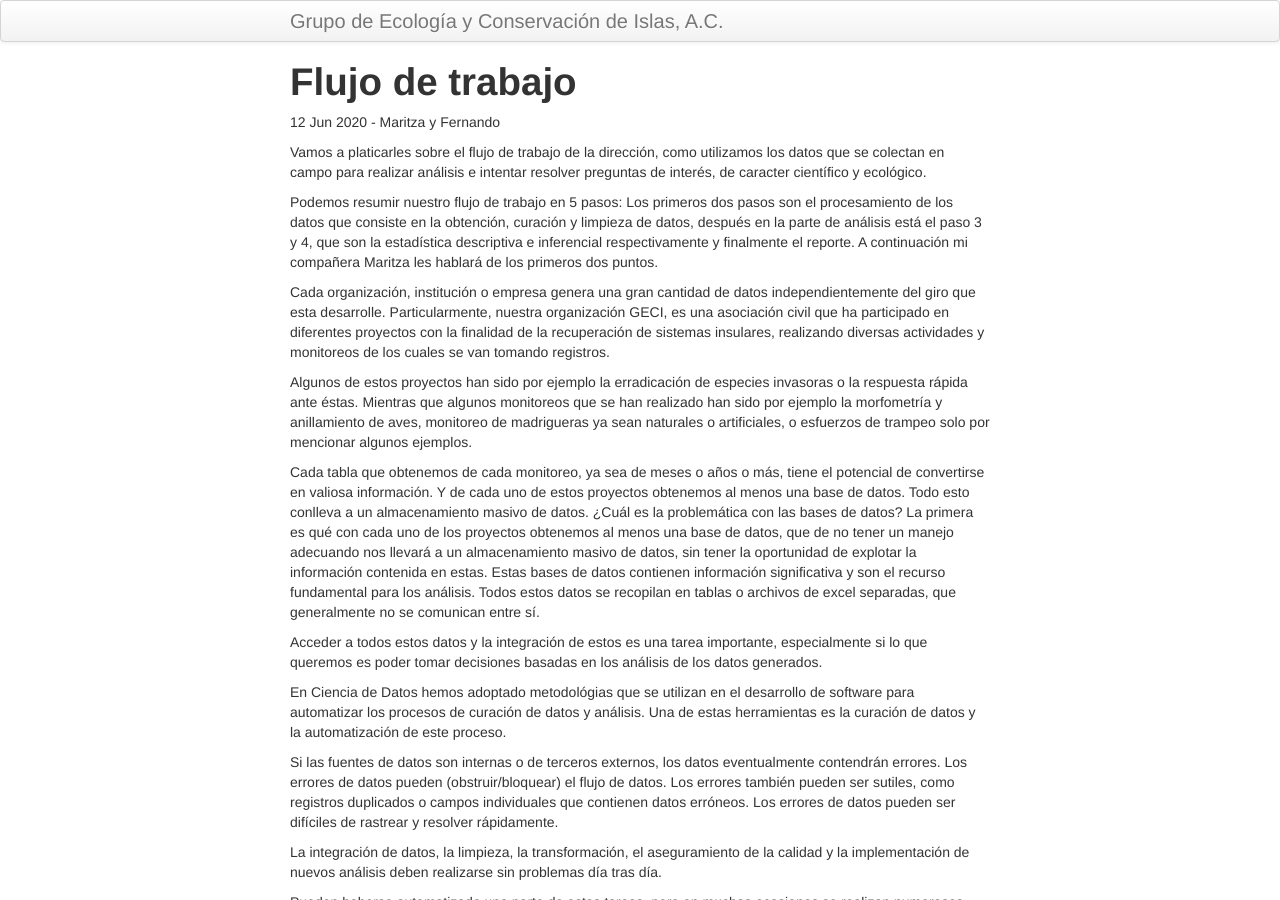
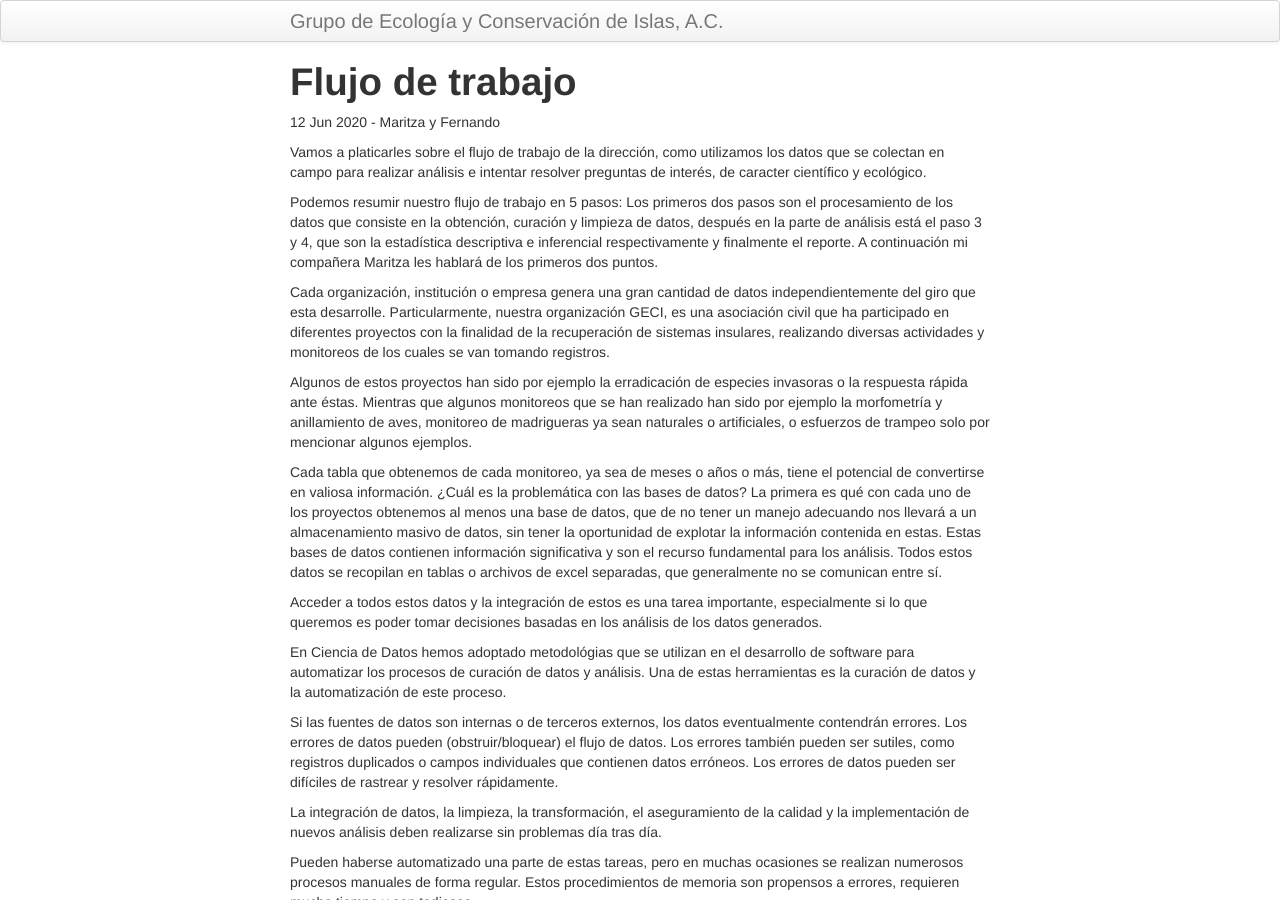
Before and after one commit to LizethMReyes/islasgeci.github.io, a Jekyll site: the page built from _posts/2020-06-12-flujo-trabajo.md, in a window 1280 px wide and 900 px high. Built offline with Jekyll 4.4.1, drawn with Linux system fonts in a browser that asks for light colours.

Commit message:
Update _posts/2020-06-12-flujo-trabajo.md

```diff
--- a/_posts/2020-06-12-flujo-trabajo.md
+++ b/_posts/2020-06-12-flujo-trabajo.md
@@ -16,7 +16,7 @@ Particularmente, nuestra organización GECI, es una asociación civil que ha par
 Algunos de estos proyectos han sido por ejemplo la erradicación de especies invasoras o la respuesta rápida ante éstas. Mientras que algunos monitoreos que se han realizado han sido por ejemplo la morfometría y anillamiento de aves, monitoreo de madrigueras ya sean naturales o artificiales, o esfuerzos de trampeo solo por mencionar algunos ejemplos.
 
 
-Cada tabla que obtenemos de cada monitoreo, ya sea de meses o años o más, tiene el potencial de convertirse en valiosa información. Y de cada uno de estos proyectos obtenemos al menos una base de datos. Todo esto conlleva a un almacenamiento masivo de datos.
+Cada tabla que obtenemos de cada monitoreo, ya sea de meses o años o más, tiene el potencial de convertirse en valiosa información.
 ¿Cuál es la problemática con las bases de datos?
 La primera es qué con cada uno de los proyectos obtenemos al menos una base de datos, que de no tener un manejo adecuando nos llevará a un almacenamiento masivo de datos, sin tener la oportunidad de explotar la información contenida en estas.
 Estas bases de datos contienen información significativa y son el recurso fundamental para los análisis. Todos estos datos se recopilan en tablas o archivos de excel separadas, que generalmente no se comunican entre sí.
```
